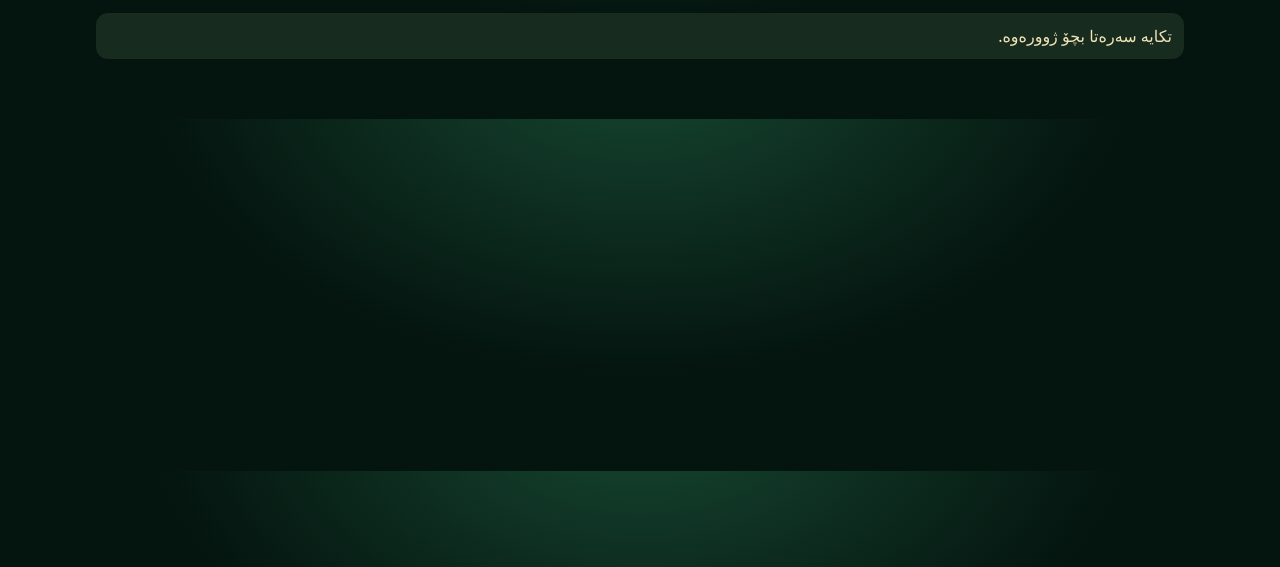
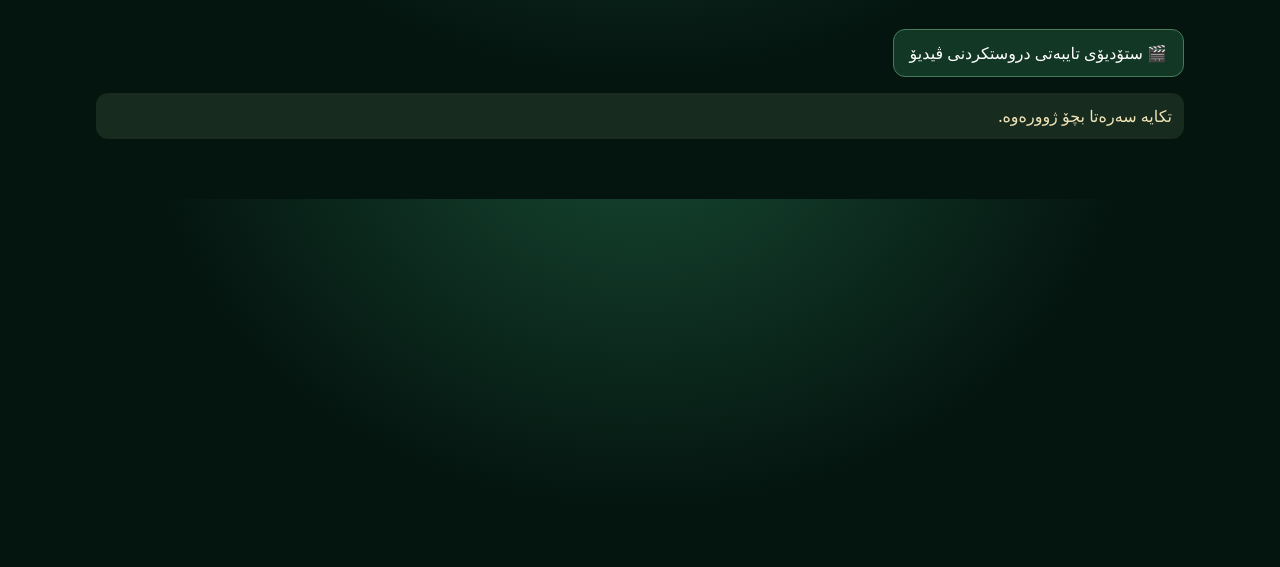
Before and after one commit to Kurdai7/kurdai, a website: page public/admin.html in a window 1280 px wide. Shown: the part 233-800 px from the top of the page. Drawn offline with Linux system fonts and the light colour scheme.

Commit message:
Link dedicated admin video studio from control center

```diff
--- a/public/admin.html
+++ b/public/admin.html
@@ -5,7 +5,7 @@
 </style></head><body>
 <header><a href="/" style="font-weight:900;font-size:24px;color:#fff">🎬 Kurd<span style="color:#00dc78">AI</span></a><div class="actions"><button id="language">KU / EN</button><a href="/">ماڵەوە ←</a></div></header>
 <main class="wrap"><div class="head"><div><p style="color:#72e6a6;font-weight:800;letter-spacing:2px;margin:0 0 6px">KURDAI CONTROL CENTER</p><h1 id="title">ستۆدیۆی ئەدمین</h1><p class="muted" id="intro">چاودێری هەژمارەکان، پڕۆژەکان، کرێدیت و پارەدان.</p></div><button id="refresh">نوێکردنەوە</button></div>
-<div id="message" class="status" role="status">پشکنینی دەستگەیشتن...</div>
+<div class="actions" style="margin:16px 0"><a href="/admin-video.html" style="border:1px solid #467b5b;border-radius:12px;background:#123725;color:#fff;padding:12px 16px;display:inline-block">🎬 ستۆدیۆی تایبەتی دروستکردنی ڤیدیۆ</a></div><div id="message" class="status" role="status">پشکنینی دەستگەیشتن...</div>
 <div id="dashboard" hidden>
 <div class="grid">
 <div class="card"><div id="usersLabel">کۆی هەژمارەکان</div><div class="metric" id="users">—</div></div>
```
